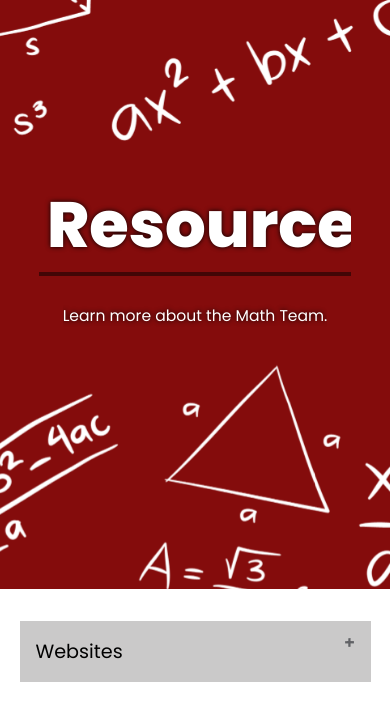
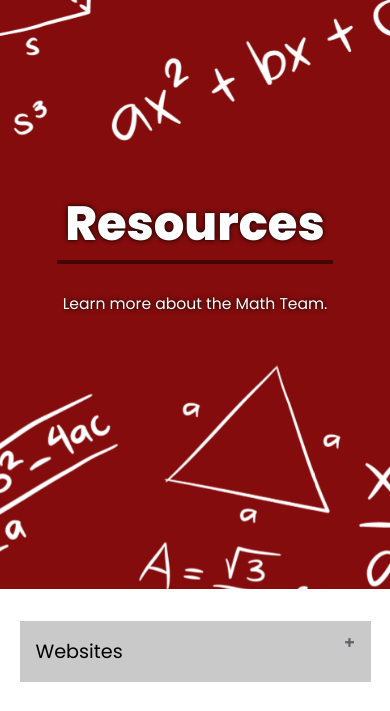
Before and after one commit to hhsclubwebsites/Math-Team, a plain HTML site: page resources.html in a window 390 px wide. Shown: the part 86-797 px from the top of the page. Drawn offline with Linux system fonts and the light colour scheme.

Commit message:
Update resources.css

```diff
--- a/resources.css
+++ b/resources.css
@@ -472,4 +472,8 @@ header{
     .footer-image{
         width: 150px;
     }
+
+    .title{
+        font-size: clamp(3rem, 2vw + 1rem, 5rem);
+    }
 }
```
